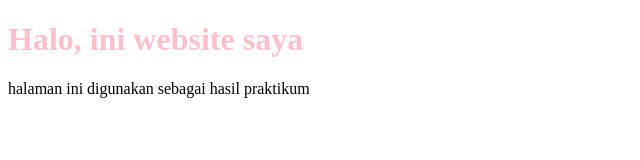
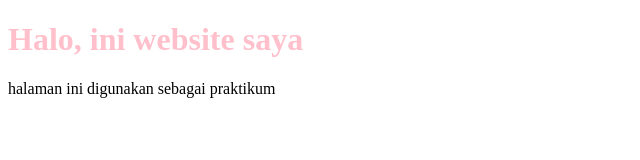
Before and after one commit to akhtararamimuhammadaji-collab/praktikum-git-25-563832-SV-563832, a plain HTML site: page index.html in a window 1280 px wide. Shown: the full height of the page, 0-640 px from the left. Drawn offline with Linux system fonts and the light colour scheme.

Commit message:
fix: typo

```diff
--- a/index.html
+++ b/index.html
@@ -5,6 +5,6 @@
   </head>
   <body>
     <h1 style="color: pink;">Halo, ini website saya</h1>
-    <p>halaman ini digunakan sebagai hasil praktikum</p>
+    <p>halaman ini digunakan sebagai praktikum</p>
   </body>
 </html>
```
